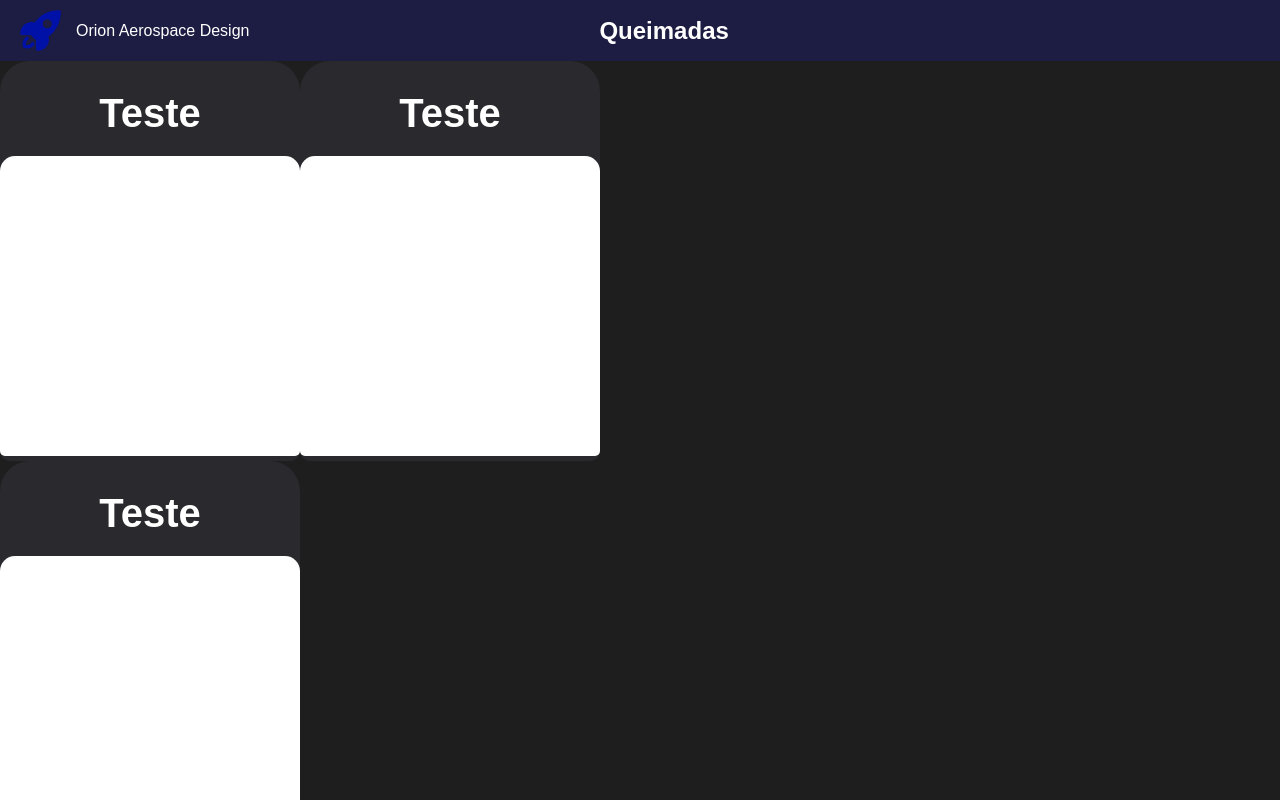
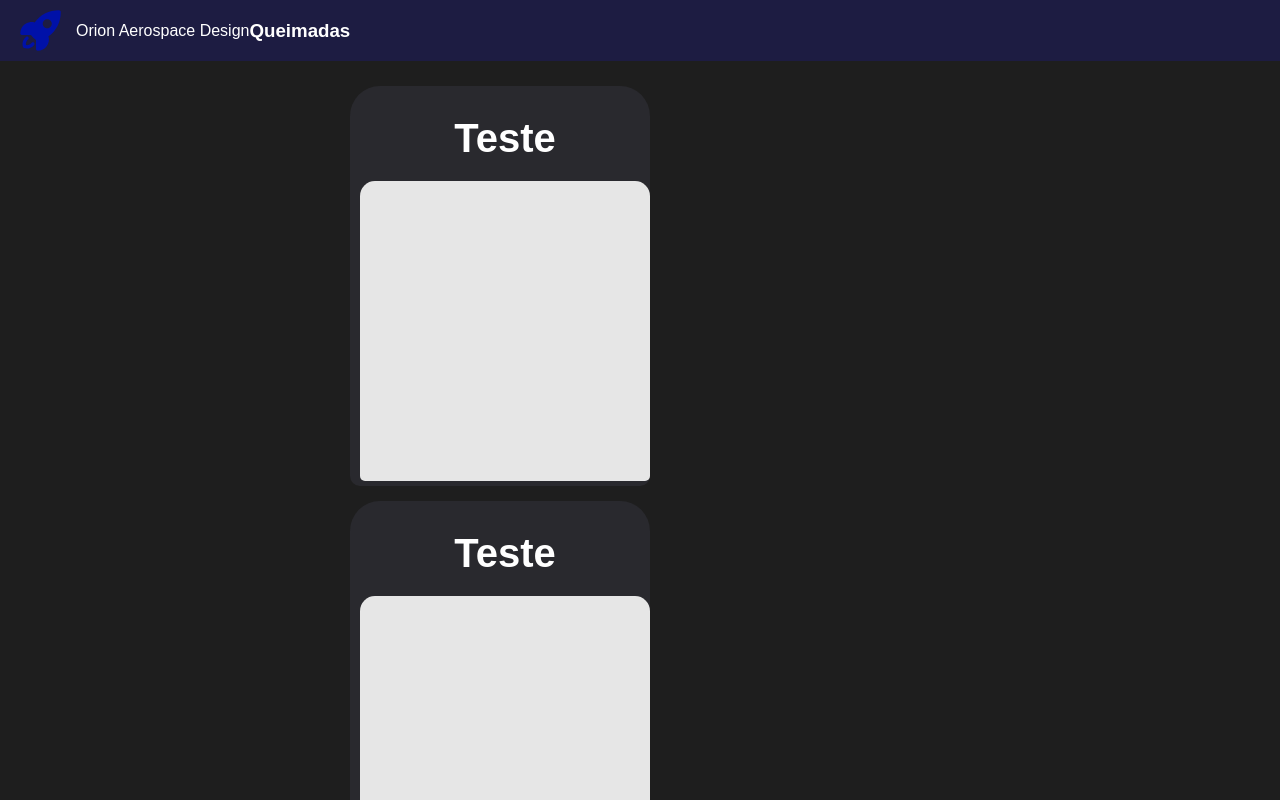
Before and after one commit to rafaelprn/Orion-Dashboard-Frontend, a React (Vite) app: page / in a window 1280 px wide. Shown: the top 800 px of the page. Built offline with nearby package versions, Linux system fonts and the light colour scheme.

Commit message:
feat: adicionado sections nos cards e navbar

```diff
--- a/src/components/Card/index.jsx
+++ b/src/components/Card/index.jsx
@@ -2,10 +2,12 @@ import * as S from './styles.module.css'
 
 const Card = () => {
 	return (
-		<article className={S.card__container}>
-			<h2 className={S.card__title}>Teste</h2>
-			<div className={S.card__data}></div>
-		</article>
+		<section className={S.cards}>
+			<article className={S.card__container}>
+				<h2 className={S.card__title}>Teste</h2>
+				<div className={S.card__data}></div>
+			</article>
+		</section>
 	)
 }
 
--- a/src/components/Card/styles.module.css
+++ b/src/components/Card/styles.module.css
@@ -1,11 +1,13 @@
 .card__title{
   font-size: 30pt;
+
 }
 .card__data{
   height: 300px;
-  background: #fff;
+  background: #e6e6e6;
   border-radius: 15px 15px 5px 5px;
   margin-top: 20px;
+
 }
 .card__container{
   height: 400px;
@@ -15,4 +17,12 @@
   border-radius: 30px 30px 10px 10px;
   text-align: center;
   padding-top: 30px;
+  padding-left: 10px;
 }
+.cards{
+	padding-top: 15px;
+	display: flex;
+	align-items: center;
+	text-align: center;
+	margin-left: 350px
+}
--- a/src/components/NavBar/index.jsx
+++ b/src/components/NavBar/index.jsx
@@ -3,6 +3,7 @@ import Rocket from '../../assets/rocket.svg'
 
 const Navbar = () => {
 	return (
+		<section className={S.navbar}>
 			<nav className={S.navbar__container}>
 				<div className={S.navbar__brand}>
 					<img src={Rocket} />
@@ -10,6 +11,7 @@ const Navbar = () => {
 				</div>
 				<h1 className={S.navbar__title}>Queimadas</h1>
 			</nav>
+		</section>
 	)
 }
 
--- a/src/components/NavBar/styles.module.css
+++ b/src/components/NavBar/styles.module.css
@@ -12,8 +12,16 @@
   align-items: center;
 }
 .navbar__title{
-  margin: 0 350px;
+  display: flex;
+  margin: 0px;
+  text-align: center;
 }
 .navbar__brand img{
   margin-right: 15px;
 }
+
+.navbar{
+display: block;
+align-items: center;
+padding-bottom: 10px;
+}
--- a/src/index.css
+++ b/src/index.css
@@ -4,6 +4,7 @@
   padding: 0;
   box-sizing: border-box;
 }
+
 body{
   background: #1E1E1E;
 }
```
Lines whose indentation alone changed are shown as unchanged.
